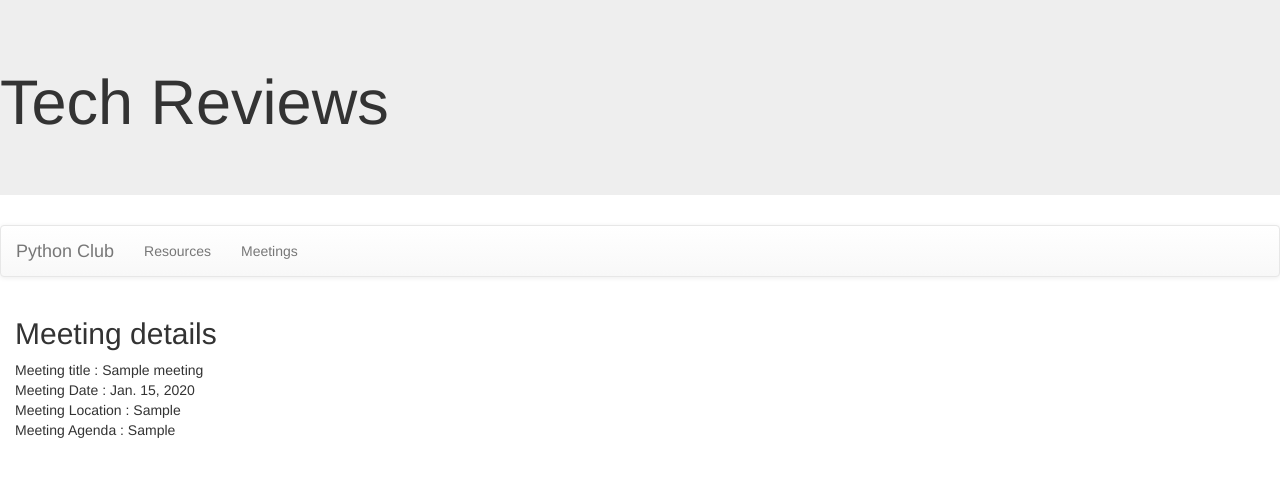
After one commit to Paboac/Pythonclub2, a Django app: page /project/meetingDetails/1 in a window 1280 px wide. The commit adds this page. Shown: the top 477 px of the page. Run offline with Django 4.2, Linux system fonts and the light colour scheme; tables that the repository leaves empty hold one stand-in row (values such as "Sample post"); some libraries are stand-ins or nearby versions.

Commit message:
Modifying my code

```diff
--- a/project/models.py
+++ b/project/models.py
@@ -1,4 +1,5 @@
 from collections import UserString
+from time import timezone
 from turtle import onclick
 from django.db import models
 from django.contrib.auth.models import User
@@ -13,6 +14,7 @@ class Meeting(models.Model):
 
 
 
+
      def __str__(self):
           return self.meetingtitle
 
@@ -20,15 +22,15 @@ class Meeting(models.Model):
           db_table='Meeting'
 
 class Meetingminutes(models.Model):
-     meetingid=models.ForeignKey(Meeting, on_delete=models.DO_NOTHING)
+     meetingID=models.ForeignKey(Meeting, on_delete=models.DO_NOTHING)
      attendance=models.ManyToManyField(User, max_length=255)
-     minutestext=models.IntegerField()
+     minutestext=models.TextField()
 
 
 
 
      def __str__(self):
-          return self.meetingid
+          return self.meetingID.meetingtitle + 'minutes'
 
      class Meta:
           db_table='Meetingminutes'
--- a/project/templates/base.html
+++ b/project/templates/base.html
@@ -17,7 +17,7 @@
 </div>
 <ul class="nav navbar-nav">
 <li><a href="{% url 'resource' %}">Resources</a></li>
-<li>Dummy</li>
+<li><a href="{% url 'meeting' %}">Meetings</a></li>
 </ul>
 </div>
 </nav>
--- /dev/null
+++ b/project/templates/project/meetingDetails.html
@@ -0,0 +1,11 @@
+{% extends 'base.html' %}
+{% block content %}
+
+<h2>Meeting details</h2>
+
+<p>Meeting title : {{ meeting.meetingtitle }}<br/>
+Meeting Date : {{ meeting.meetingdate }}<br/>
+Meeting Location : {{ meeting.meetinglocation }}<br/>
+Meeting Agenda : {{ meeting.meetingagenda }}
+
+{% endblock %}
--- a/project/urls.py
+++ b/project/urls.py
@@ -4,5 +4,8 @@ from . import views
 
 urlpatterns = [
      path('', views.index, name='index'),
-     path('resource/', views.resource, name='resource')
+     path('resource/', views.resource, name='resource'),
+     path('meeting/', views.meeting, name='meeting'),
+     path('meetingDetails/<int:id>', views.meetingDetails, name ='detail'),
+
 ]
--- a/project/views.py
+++ b/project/views.py
@@ -1,6 +1,8 @@
+from multiprocessing import context
 from urllib import request
-from django.shortcuts import render
-from .models import Resource, Event, Meeting, Members
+from django.shortcuts import render, get_object_or_404
+from .models import Meetingminutes, Resource, Event, Meeting, Members
+from django.urls import reverse_lazy
 
 
 # Create your views here.
@@ -10,3 +12,16 @@ def index(request):
 def resource(request):
      resource_list=Resource.objects.all()
      return render(request, 'project/resource.html', {'resource_list': resource_list})
+
+def meeting(request):
+     meeting_list=Meeting.objects.all()
+     return render(request, 'project/meeting.html', {'meeting_list': meeting_list})
+
+def meetingDetails(request, id):
+     meeting=get_object_or_404(Meeting, pk=id)
+     minute=Meetingminutes.objects.get(meetingID=meeting.id)
+     context={
+          'meeting' : meeting,
+          'minute' : minute,
+     }
+     return render(request, 'project/meetingDetails.html', {'meeting': meeting, 'minute': minute})
```
Also changed, not shown: project/templates/project/meeting.html (added, +12 -0 lines), project/templates/project/resource.html (+4 -6 lines).
